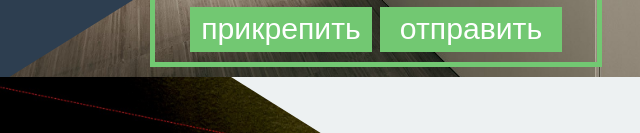
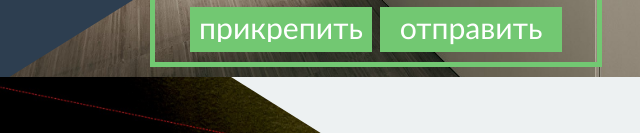
Before and after one commit to ValeraBu/artst.one, a plain HTML site: page index.html in a window 1280 px wide. Shown: the part 667-800 px from the top of the page, 0-640 px from the left. Drawn offline with Linux system fonts and the light colour scheme.

Commit message:
changed list and btn

```diff
--- a/css/style.css
+++ b/css/style.css
@@ -181,20 +181,9 @@ h3 {
     z-index: -1;
 }
 
-.btn {
-	background-color: #72c872;
-	color:  #ffffff;
-    font-size: 58px;
-	font-weight: 300;
-	text-align: center;
-	border: none;
-    padding: 5px 0 15px;
-    cursor: pointer;
-}
-
-.btn:hover,
-.btn:active,
-.btn:focus {
+.form-group .btn:hover,
+.form-group .btn:active,
+.form-group .btn:focus {
     background: #4abd92;
 }
 
@@ -205,11 +194,21 @@ h3 {
 }
 
 .form-group .btn {
+    font-family: 'Calibri', sans-serif;
+    background-color: #72c872;
+    color:  #ffffff;
+    font-weight: 300;
+    text-align: center;
 	width: 49%;
 	display: inline-block;
 	vertical-align: top;
 	height: 100%;
+    border: none;
+    padding: 5px 0 15px;
+    cursor: pointer;
+    line-height: 58px;
 	font-size: 58px;
+    transition: 0.6s;
 }
 
 input[type="submit"] {
@@ -235,16 +234,48 @@ input[type="submit"] {
     vertical-align: top;
 }
 
-.download .btn {
-    width: 100%;
+.download label {
+    display: inline-block;
+    vertical-align: top;
+    width: 100% !important;
     z-index: 3;
     overflow: hidden;
     cursor: pointer;
-}
-
-.download .btn:hover,
-.download .btn:active,
-.download .btn:focus {
+    background-color: #72c872;
+    color:  #ffffff;
+    font-size: 58px;
+    font-weight: 300;
+    text-align: center;
+    border: none;
+    padding: 5px 0 15px;
+    overflow: hidden;
+    transition: 0.6s;
+}
+
+.content1 .download span {
+    padding: 0;
+    line-height: 58px;
+    font-size: 58px;
+    max-width: 95%;
+    text-align: center;
+    overflow: hidden;
+    text-overflow: ellipsis;
+    white-space: nowrap;
+    margin: 0 auto;
+}
+
+.hide {
+    position: absolute;
+    overflow: hidden;
+    z-index: -1;
+    width: 0.1px;
+    height: 0.1px;
+    opacity: 0;
+}
+
+.download label:hover,
+.download label:active,
+.download label:focus {
     background: #4abd92;
 }
 
@@ -680,15 +711,17 @@ h5 {
 	font-size: 50px;
 	font-weight: 300;
 	list-style: none;
-}
+	padding-left: 20px;
+}
+
 .quality-list li:before {
 	position: absolute;
     content: '-';
     color: #ffffff;
     font-size: 50px;
     font-weight: 300;
-    top: 0;
-    left: -22px;
+    top: -4px;
+    left: 0;
 }
 
 .suppliers-block {
@@ -829,6 +862,7 @@ footer .brand,
     -webkit-box-shadow: 0 2px 4px 0 rgba(0, 0, 0, 0.3);
     -moz-box-shadow: 0 2px 4px 0 rgba(0, 0, 0, 0.3);
     box-shadow: 0 2px 4px 0 rgba(0, 0, 0, 0.3);
+    transition: 0.6s;
 }
 
 .toTop.visible {
@@ -920,12 +954,13 @@ footer .brand,
 	}
 
 	.form-group .btn,
+    .content1 .download span,
 	.content2 p  {
 		font-size: 45.42px;
+        line-height: 45px;
 	}
 
 	.content2 p {
-	    line-height: 45px;
 	    padding-top: 14px;
 	}
 
@@ -1242,9 +1277,16 @@ footer .brand,
 		font-size: 17.26px;
 	}
 
-	.form-group .btn {
+	.form-group .btn,
+    .content1 .download span  {
 		font-size: 30.2px;
-	}
+        line-height: 30px;
+	}
+
+    .form-group .btn,
+    .download label {
+        padding: 5px 0 10px;
+    }
 
 	h4 {
 		font-size: 38.83px;
@@ -1560,9 +1602,16 @@ footer .brand,
 		font-size: 13.17px;
 	}
 
-	.form-group .btn {
+	.form-group .btn,
+    .content1 .download span  {
 	    font-size: 23.05px;
-	}
+        line-height: 23px;
+	}
+
+    .form-group .btn,
+    .download label  {
+        padding: 5px 0 8px;
+    }
 
 	h4 {
 	    font-size: 29.63px;
--- a/index.html
+++ b/index.html
@@ -56,8 +56,8 @@
                         </div>
                         <div class="form-group clearfix">
                             <div class="download">
-                                <button type="button" class="btn">прикрепить</button>
-                                <input class="input-file" type="file">
+                                <input class="hide inputfile" id="file" type="file">
+                                <label for="file"><span>прикрепить</span></label>
                             </div>
                             <input type="submit" class="btn" value="отправить">
                         </div>
--- a/js/script.js
+++ b/js/script.js
@@ -33,3 +33,24 @@ jQuery(document).ready(function($){
 	 $("a.slider-pic").fancybox();
 
 });
+
+var inputs = document.querySelectorAll( '.inputfile' );
+Array.prototype.forEach.call( inputs, function( input )
+{
+	var label	 = input.nextElementSibling,
+		labelVal = label.innerHTML;
+
+	input.addEventListener( 'change', function( e )
+	{
+		var fileName = '';
+		if( this.files && this.files.length > 1 )
+			fileName = ( this.getAttribute( 'data-multiple-caption' ) || '' ).replace( '{count}', this.files.length );
+		else
+			fileName = e.target.value.split( '\\' ).pop();
+
+		if( fileName )
+			label.querySelector( 'span' ).innerHTML = fileName;
+		else
+			label.innerHTML = labelVal;
+	});
+});
```
